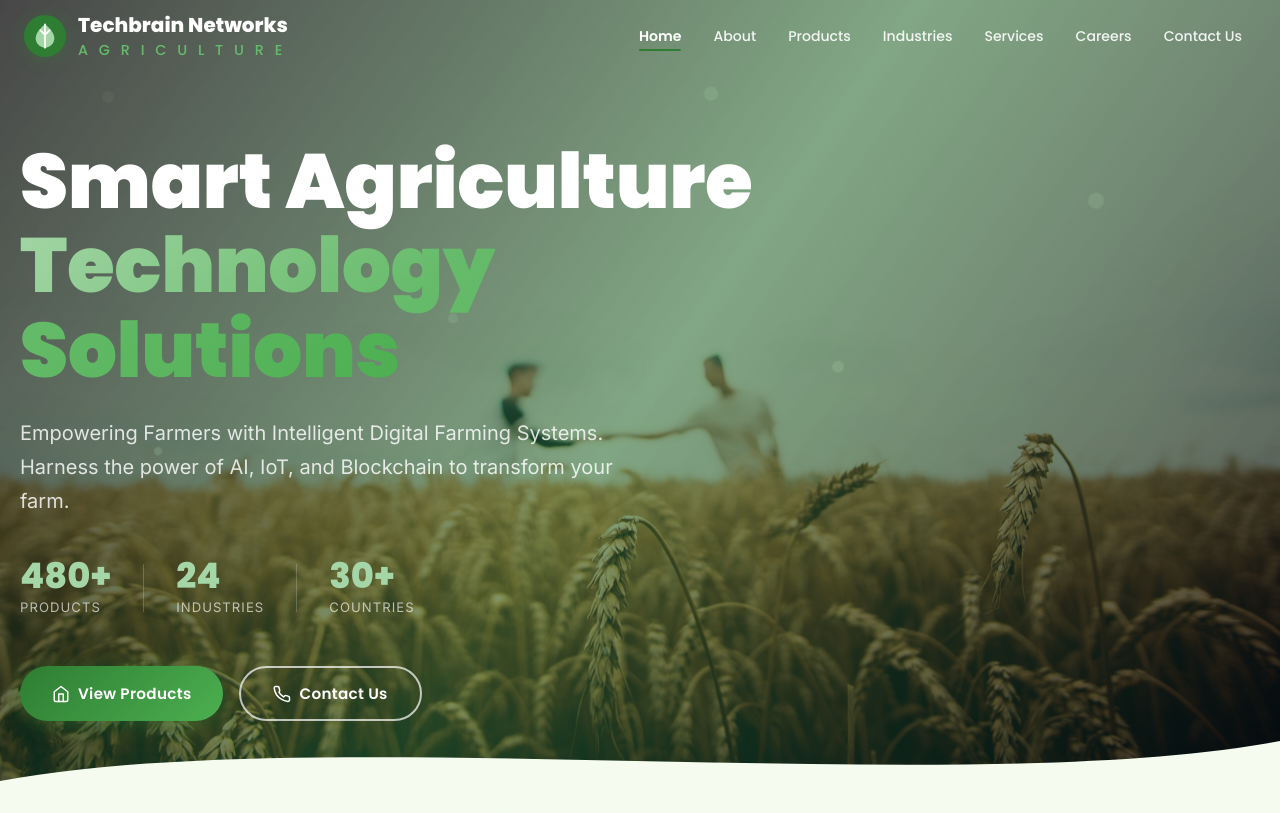
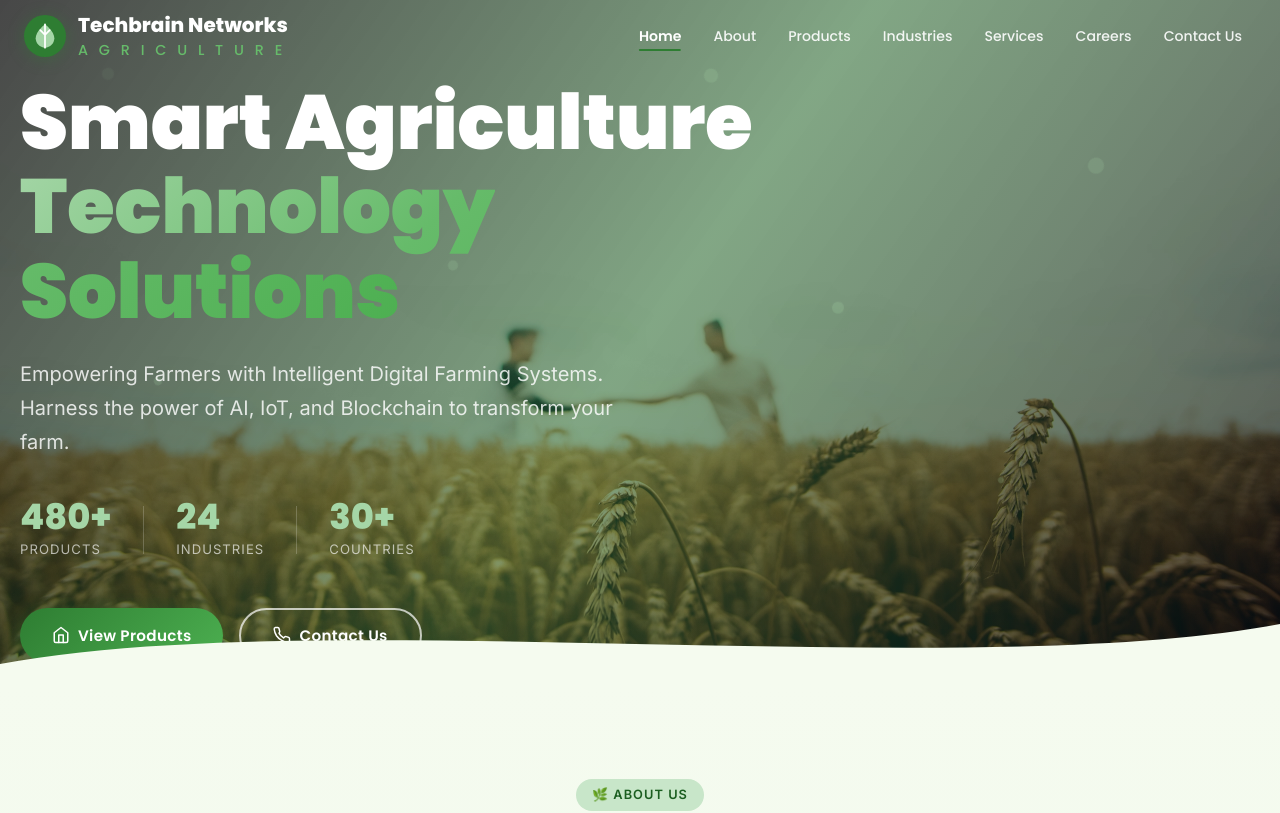
Before and after one commit to techbrainnetworks2026-sys/TN-Agriculture, a React (Vite) app: page / in a window 1280 px wide. Shown: the top 813 px of the page. Built offline with nearby package versions, Linux system fonts and the light colour scheme.

Commit message:
alignment change

```diff
--- a/src/components/Hero/Hero.css
+++ b/src/components/Hero/Hero.css
@@ -334,6 +334,17 @@
 }
 
 /* ─── Responsive ─────────────────────────────────────────────────────────── */
+@media (max-width: 1400px) {
+  .hero {
+  min-height: 80vh;
+
+}
+  .hero-content {
+    padding-top: calc(var(--navbar-height) + 60px);
+    padding-bottom: 100px;
+  }
+}
+
 @media (max-width: 768px) {
   .hero-bg {
     background-attachment: scroll;
```
